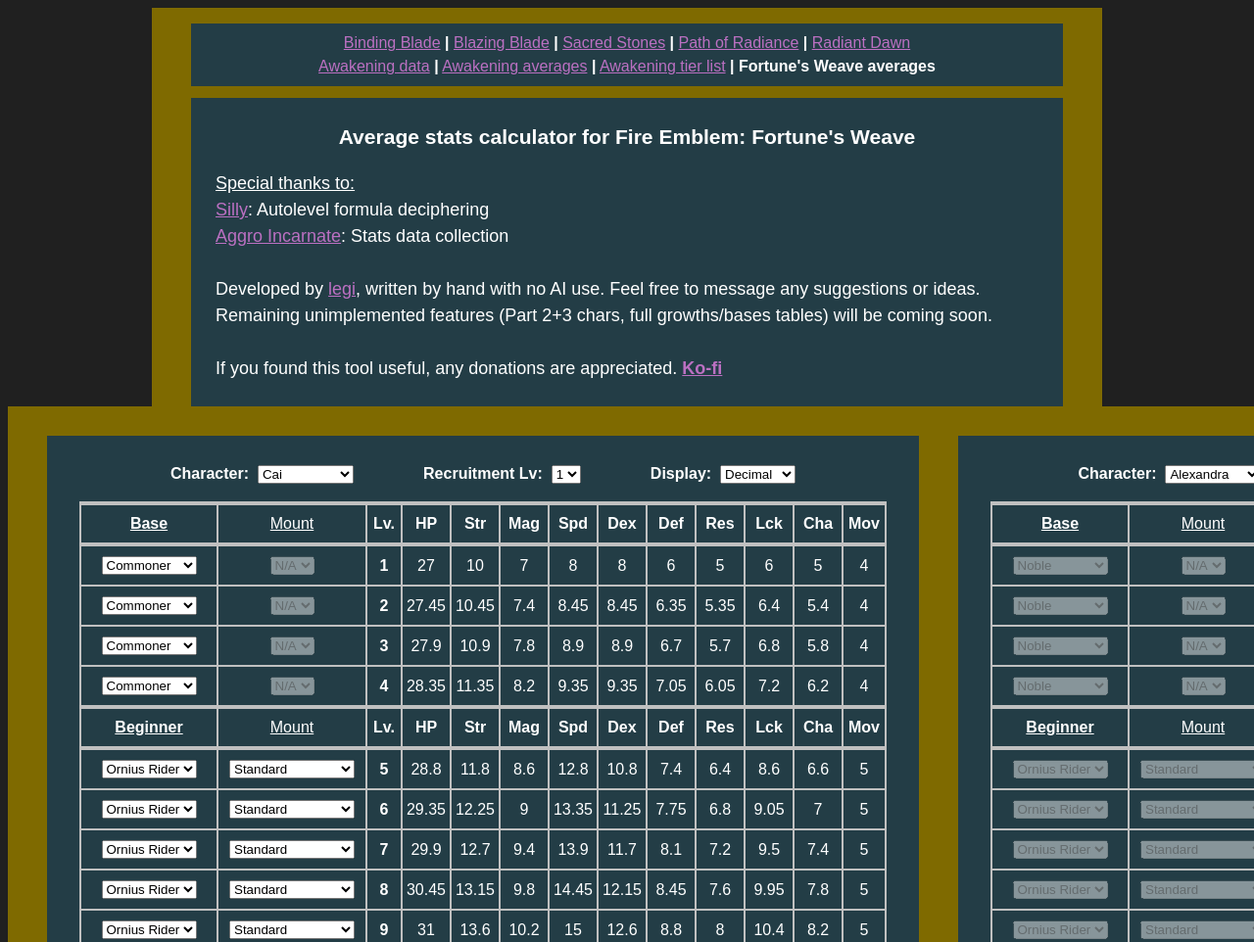
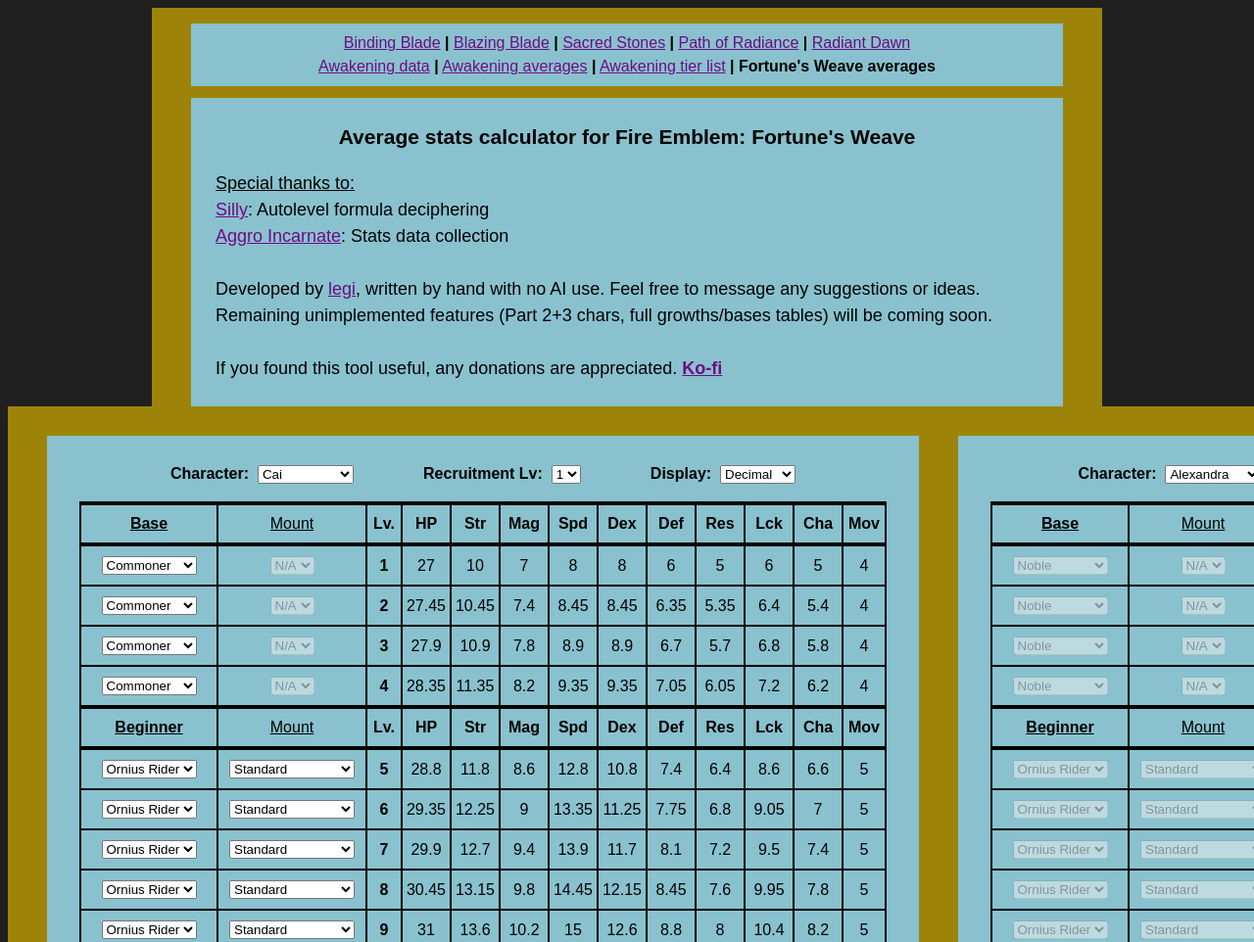
Before and after one commit to legicode/fortunesweaveaverages, a plain HTML site: page index.html in a window 1280 px wide. Shown: the top 962 px of the page at 98% size. Drawn offline with Linux system fonts and the light colour scheme.

Commit message:
Add files via upload

```diff
--- a/style.css
+++ b/style.css
@@ -2,11 +2,10 @@ body{
 	font-family: sans-serif;
 	font-size: 16px;
 	background-color: #202020;
-	color: #FFFFFF;
 }
 table{
 	border-collapse: collapse;
-	background-color: #233D46;
+	background-color: #89C2CE;
 	margin-left: auto;
 	margin-right: auto;
 }
@@ -17,7 +16,7 @@ table#characters{
 	width: 1900px;
 }
 td#header, td#subheader, td#intro, td.options, td#footer{
-	border: 12px solid #7F6A00;
+	border: 12px solid #9D8408;
 	border-left-width: 40px;
 	border-right-width: 40px;
 }
@@ -45,7 +44,7 @@ h3{
 	text-align: center;
 }
 td.calculator{
-	border: solid #7F6A00;
+	border: solid #9D8408;
 	width: 800px;
 	font-size: 16px;
 	vertical-align: top;
@@ -63,12 +62,12 @@ th, td{
 	padding-bottom: 10px;
 	padding-left: 3px;
 	padding-right: 3px;
-	border-color: #C0C0C0;
+	border-color: black;
 }
 th{
 	border-top: 4px solid;
 	border-bottom: 4px solid;
-	border-color: #C0C0C0;
+	border-color: black;
 }
 th.classes{
 	width: 132px;
@@ -91,5 +90,5 @@ table.statstable{
 	margin-right: auto;
 }
 a:link, a:visited{
-  color: #BB70C2;
+  color: #6F0C83;
 }
```
